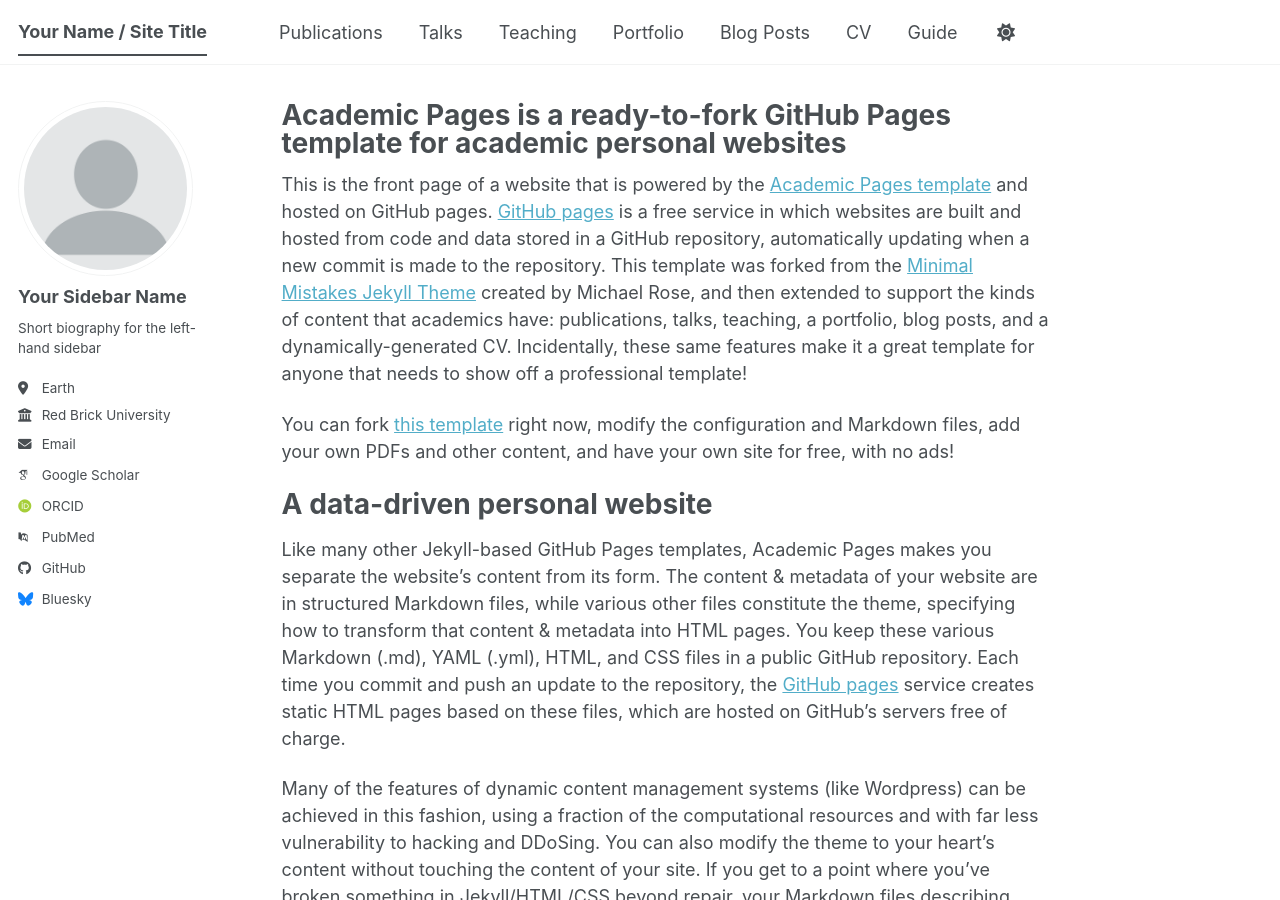
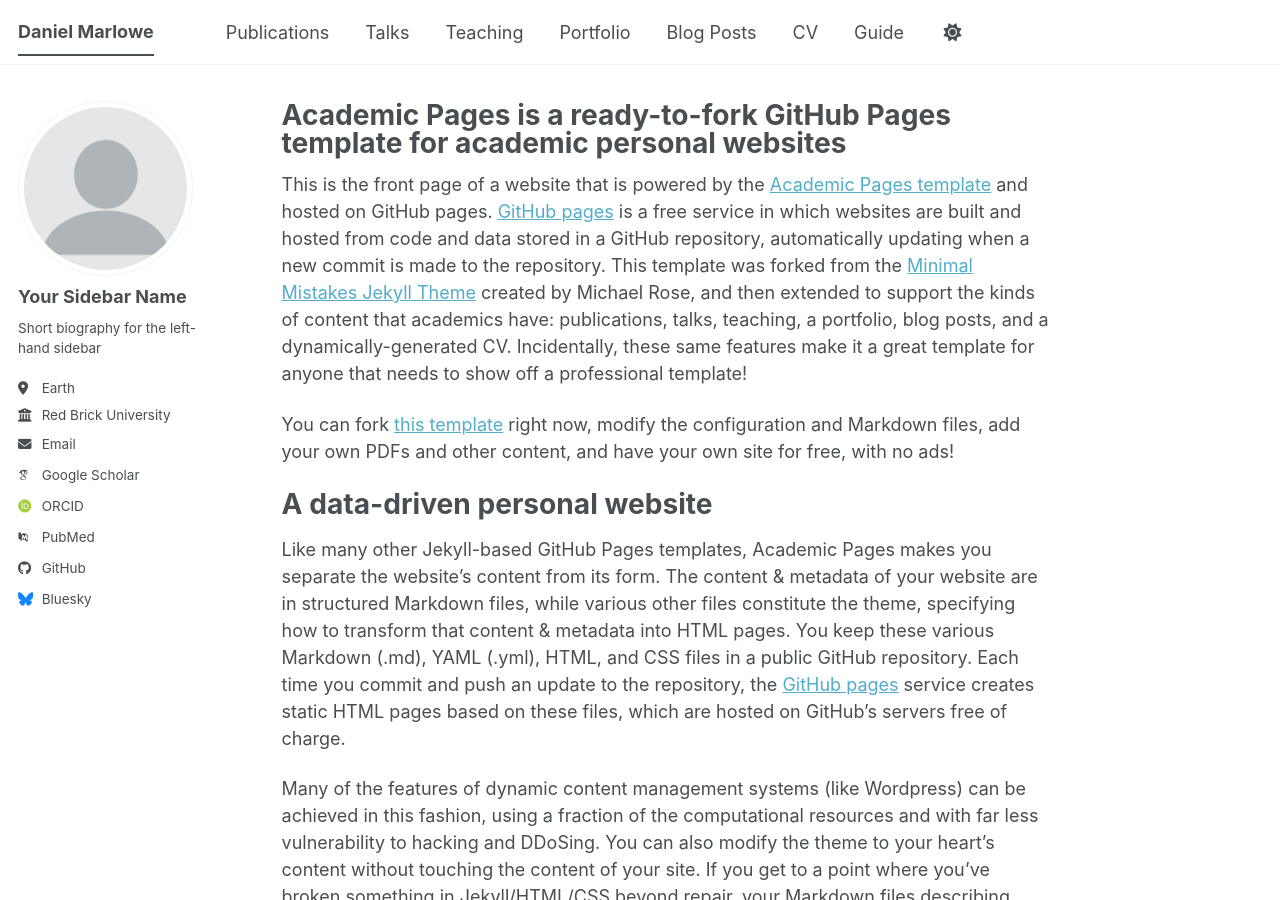
Before and after one commit to dmarl/dmarl.github.io, a Jekyll site: the page built from _pages/about.md, in a window 1280 px wide and 900 px high. Built offline with Jekyll 4.4.1, drawn with Linux system fonts in a browser that asks for light colours; some web fonts are replaced; a script bundle is joined from its source files by our own code; library files that are not in the unit come from our copies.

Commit message:
Update _config.yml

```diff
--- a/_config.yml
+++ b/_config.yml
@@ -9,7 +9,7 @@
 # Basic Site Settings
 locale                   : "en-UK"
 site_theme               : "default" # The available themes options are "default", "air", "sunrise", "mint", "dirt" and "contrast"
-title                    : "Your Name / Site Title"
+title                    : "Daniel Marlowe"
 title_separator          : "-"
 name                     : &name "Daniel Marlowe"
 description              : &description "Daniel Marlowe's academic website"   # Update this with a general description of your site, this is the default if not overridden by a page
@@ -51,7 +51,7 @@ author:
   bitbucket        : # Username - Update with your username on the site
   codepen          : # Username
   dribbble         : # Username
-  github           : "academicpages"
+  github           : "dmarl"
   kaggle           : # Username
   stackoverflow    : # User number or user number and name (i.e., use "1" or "1/jeff-atwood")
 
```
